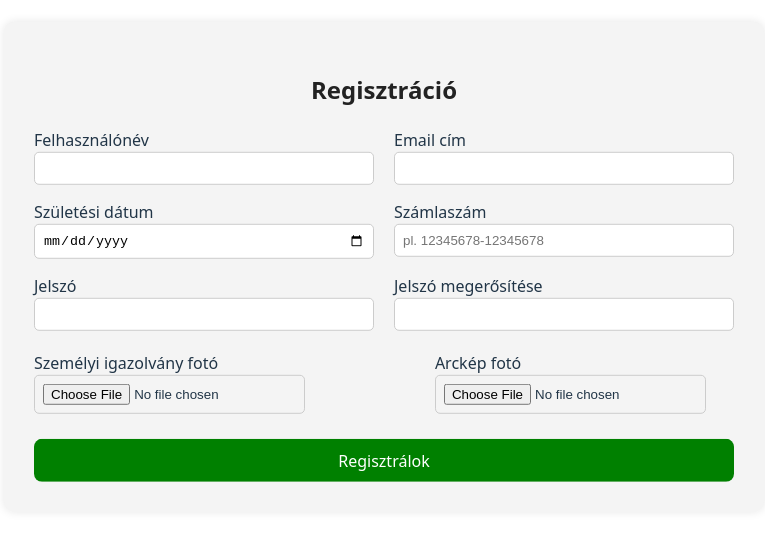
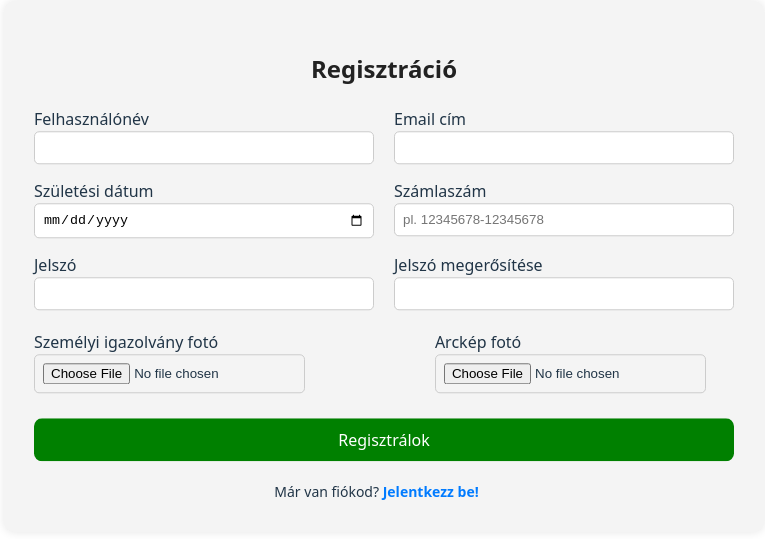
Before and after one commit to Kdorina/CasinoFrontend, a React (Vite) app: page /register in a window 1280 px wide. Shown: the part 133-672 px from the top of the page, without its empty margins (256-1021 px from the left). Built offline with nearby package versions, Linux system fonts and the light colour scheme.

Commit message:
Javítások

```diff
--- a/src/components/Register.css
+++ b/src/components/Register.css
@@ -73,3 +73,19 @@ h2 {
     font-weight: bold;
     margin-top: 20px;
   }
+
+  .login-link {
+  margin-top: 20px;
+  text-align: center;
+  font-size: 14px;
+}
+
+.login-link a {
+  color: #007bff;
+  text-decoration: none;
+  font-weight: bold;
+}
+
+.login-link a:hover {
+  text-decoration: underline;
+}
--- a/src/components/Register.jsx
+++ b/src/components/Register.jsx
@@ -198,6 +198,11 @@ const Register = () => {
         <button type="submit">Regisztrálok</button>
       </form>
 
+      <div className="login-link">
+        Már van fiókod?{" "}
+        <a href="/login">Jelentkezz be!</a>
+      </div>
+
       {success && <p className="success">{success}</p>}
     </div>
   );
```
